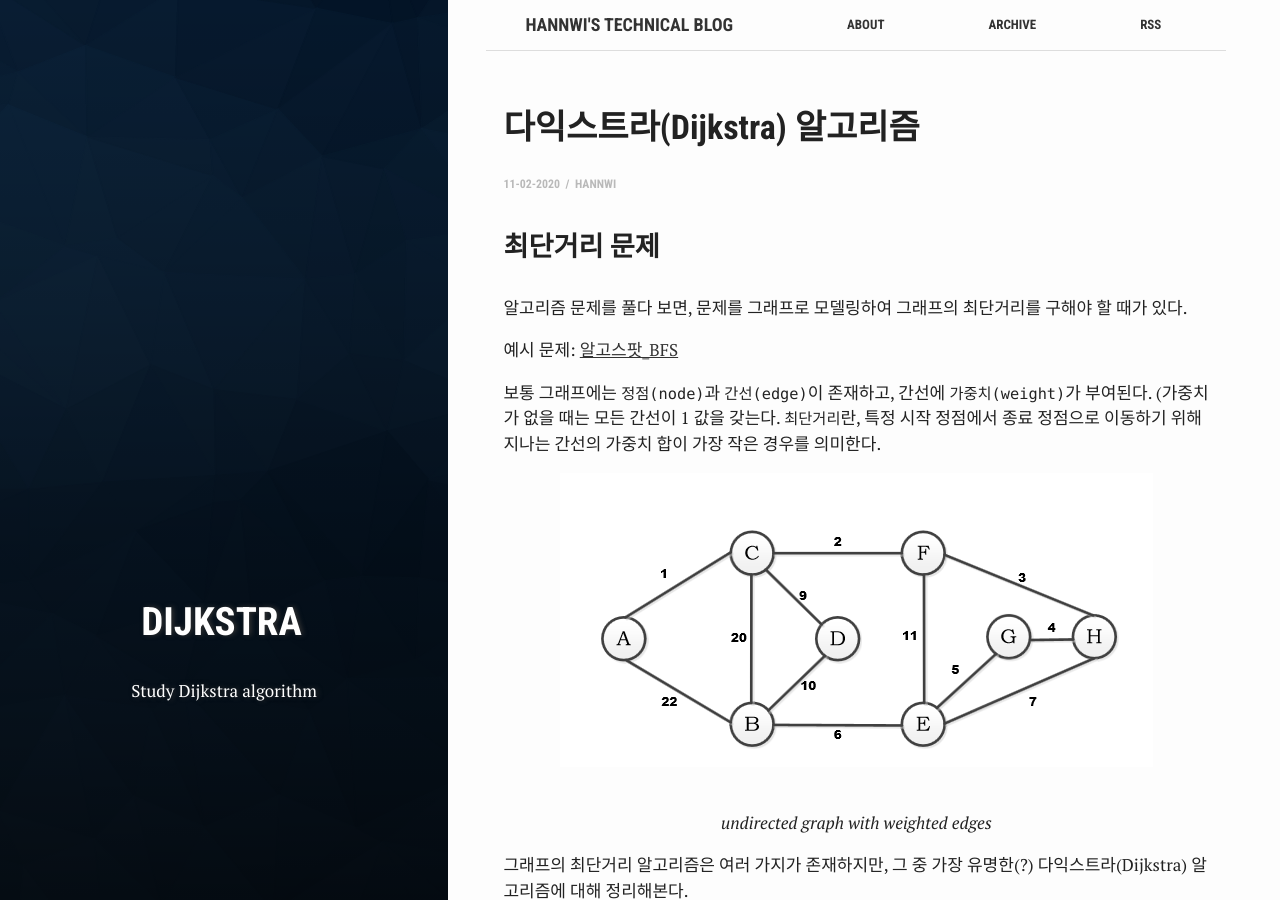
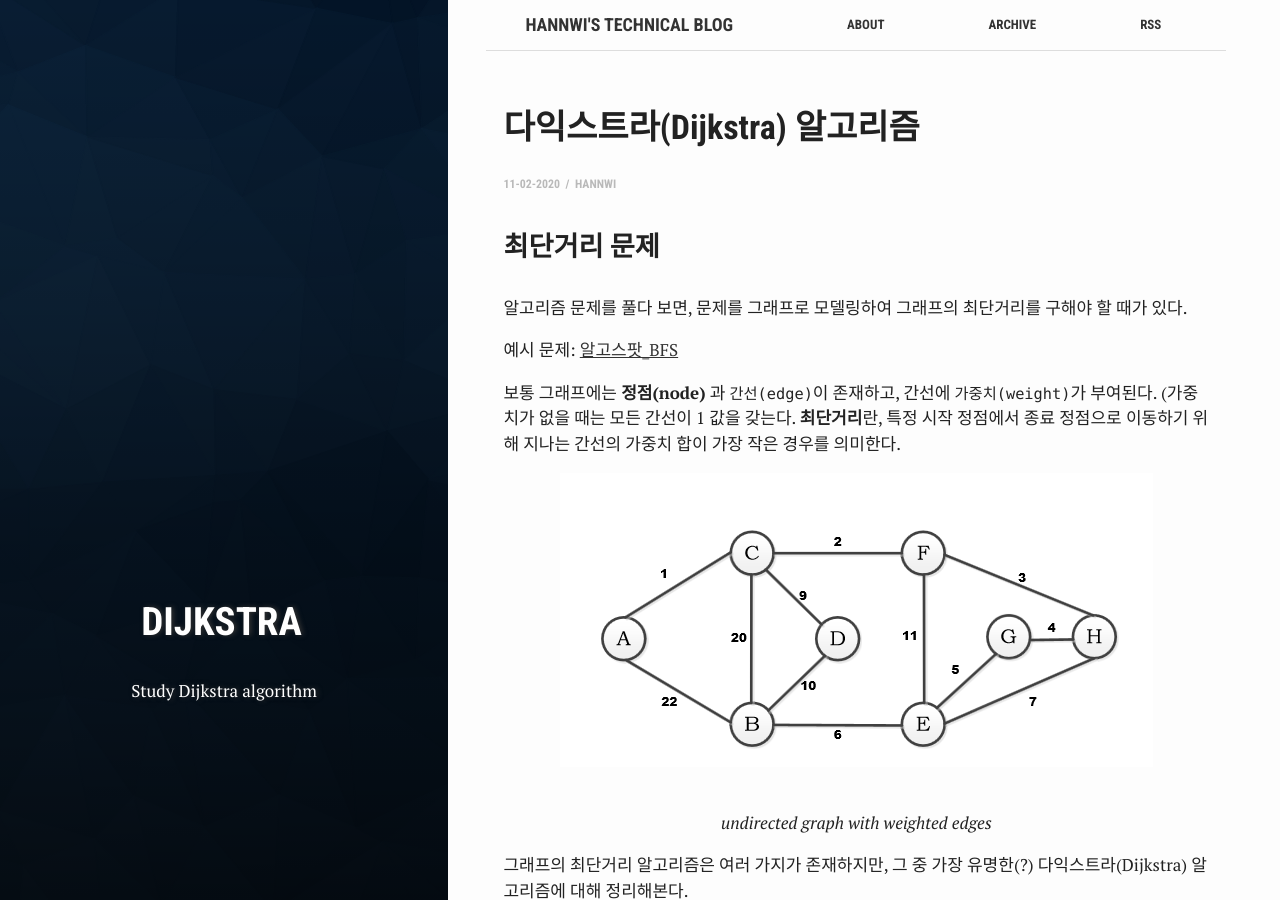
Before and after one commit to hannwi/github.io, a Jekyll site: the page built from _posts/2020-02-11-Algorithm-Dijkstra.md, in a window 1280 px wide and 900 px high. Built offline with Jekyll 4.4.1, drawn with Linux system fonts in a browser that asks for light colours.

```diff
--- a/_posts/2020-02-11-Algorithm-Dijkstra.md
+++ b/_posts/2020-02-11-Algorithm-Dijkstra.md
@@ -13,8 +13,8 @@ author: Hannwi
 
 예시 문제: [알고스팟_BFS][problem_link]
 
-보통 그래프에는 `정점(node)`과 `간선(edge)`이 존재하고, 간선에 `가중치(weight)`가 부여된다. (가중치가 없을 때는 모든 간선이 1 값을 갖는다.
-`최단거리`란, 특정 시작 정점에서 종료 정점으로 이동하기 위해 지나는 간선의 가중치 합이 가장 작은 경우를 의미한다.
+보통 그래프에는 __정점(node)__ 과 `간선(edge)`이 존재하고, 간선에 `가중치(weight)`가 부여된다. (가중치가 없을 때는 모든 간선이 1 값을 갖는다.
+**최단거리**란, 특정 시작 정점에서 종료 정점으로 이동하기 위해 지나는 간선의 가중치 합이 가장 작은 경우를 의미한다.
 
 <p align="center">
 	<img src="/assets/images/algorithm/dijkstra/undirected_graph.png"><br>
```
